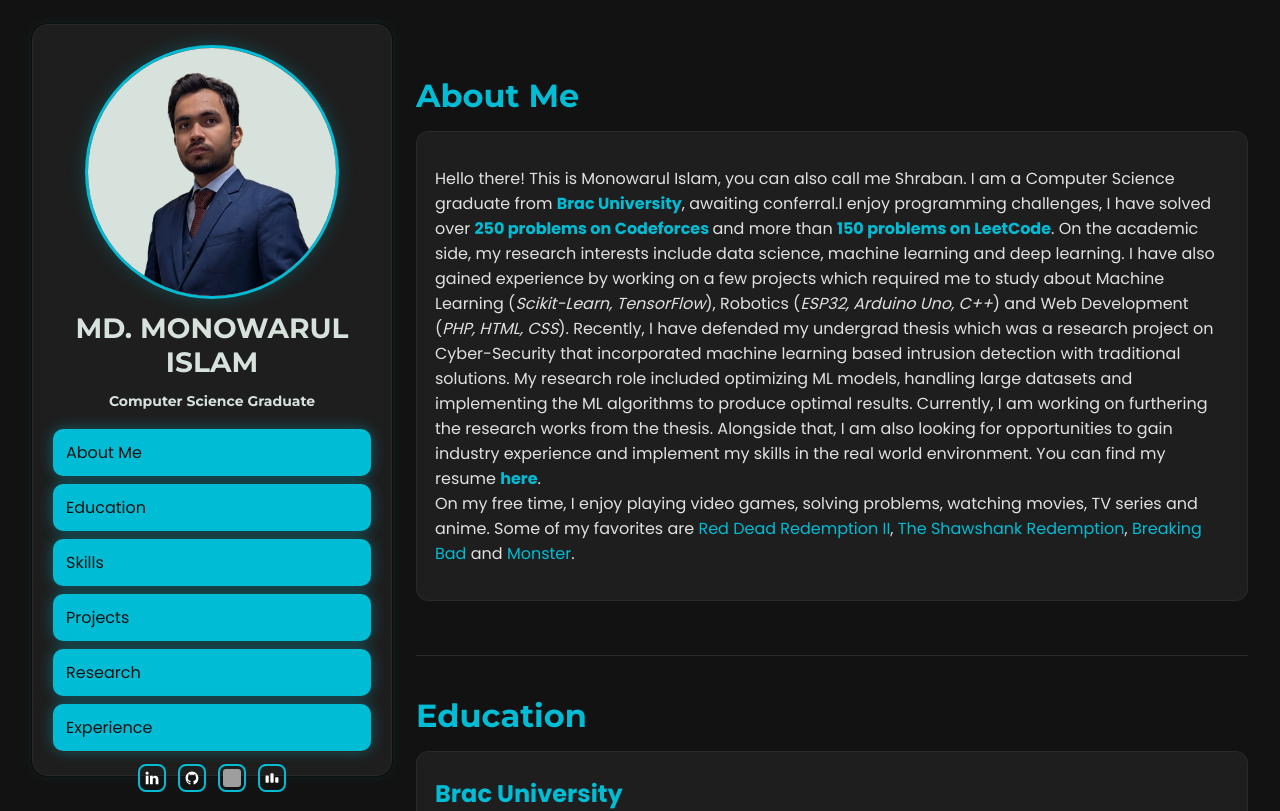
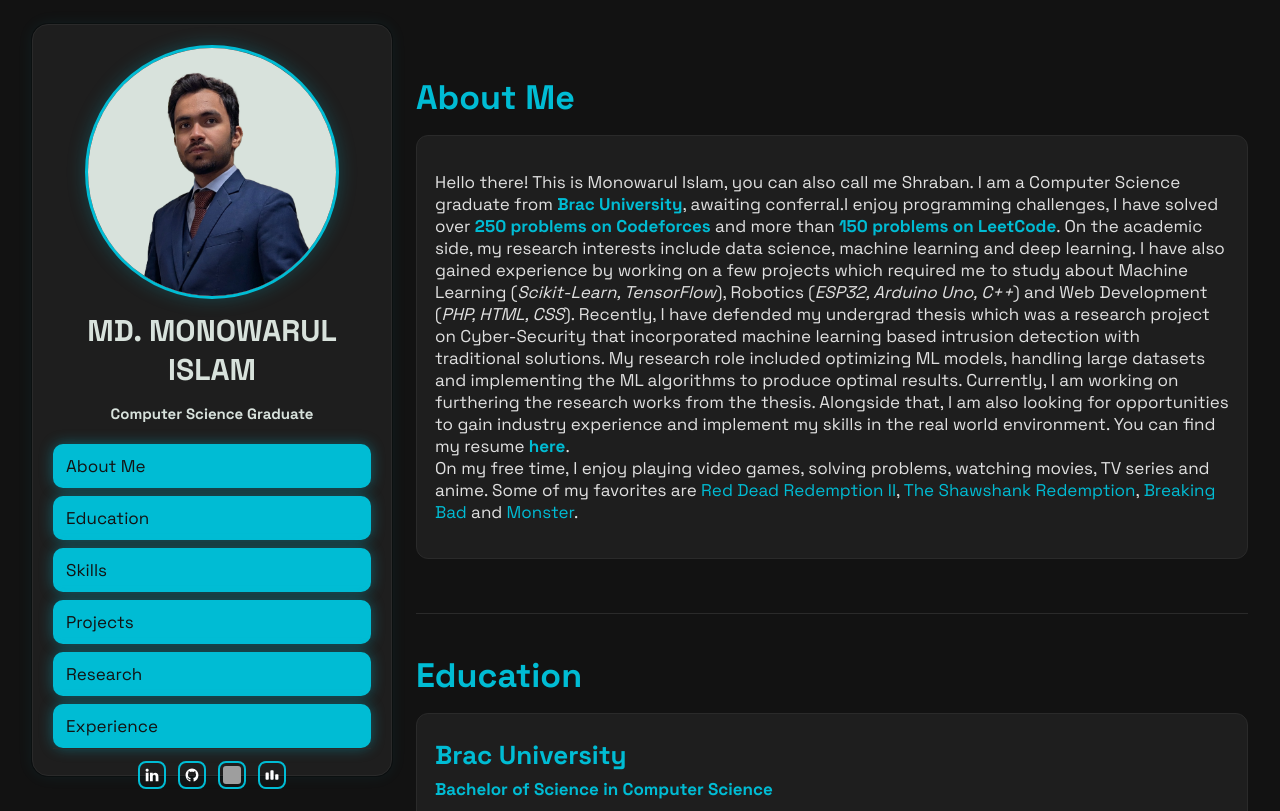
Before and after one commit to mi-shraban/portfolio-nextjs, a Next.js app: page / in a window 1280 px wide. Shown: the top 811 px of the page. Built offline with nearby package versions, Linux system fonts and the light colour scheme; grey boxes are pictures that could not be loaded.

Commit message:
font changed to Space Grotesk

```diff
--- a/app/globals.css
+++ b/app/globals.css
@@ -12,9 +12,14 @@
 html, body { height: 100%; }
 body {
     margin: 0;
-    font-family: 'Poppins', system-ui, -apple-system, Segoe UI, Roboto, Helvetica, Arial, 'Apple Color Emoji', 'Segoe UI Emoji';
+    font-size: 17px;
     background: var(--bg);
     color: var(--text);
+}
+
+/* Ensure normal copy uses body font explicitly */
+p, li {
+    font-family: var(--font-sans), system-ui, -apple-system, Segoe UI, Roboto, Helvetica, Arial, 'Apple Color Emoji', 'Segoe UI Emoji';
 }
 
 /* Prevent background scrolling when mobile menu is open */
@@ -76,12 +81,12 @@ a:hover { color: var(--primary-2); }
 .name {
     color: #d8e2dc;
     text-align: center;
-    font-size: 28px;
+    font-size: 30px;
 }
 
 .name small {
     color: #d8e2dc;
-    font-size: 14px;
+    font-size: 15px;
 }
 
 .ab_link{
@@ -153,25 +158,28 @@ a:hover { color: var(--primary-2); }
 
 h2 {
     color: var(--primary);
-    font-family: 'Montserrat', sans-serif;
-    font-size: 32px;
+    font-family: var(--font-display), var(--font-sans), system-ui, -apple-system, Segoe UI, Roboto, Helvetica, Arial, 'Apple Color Emoji', 'Segoe UI Emoji';
+    font-size: 34px;
     margin: 0 0 16px;
 }
 
 h3 {
     color: var(--primary);
     margin: 6px 0;
-    font-size: 24px;
+    font-size: 26px;
+    font-family: var(--font-display), var(--font-sans), system-ui, -apple-system, Segoe UI, Roboto, Helvetica, Arial, 'Apple Color Emoji', 'Segoe UI Emoji';
 }
 
 h4 {
     color: var(--primary);
     margin: 6px 0;
+    font-family: var(--font-display), var(--font-sans), system-ui, -apple-system, Segoe UI, Roboto, Helvetica, Arial, 'Apple Color Emoji', 'Segoe UI Emoji';
 }
 
 h5 {
     color: var(--primary);
     margin: 6px 0;
+    font-family: var(--font-display), var(--font-sans), system-ui, -apple-system, Segoe UI, Roboto, Helvetica, Arial, 'Apple Color Emoji', 'Segoe UI Emoji';
 }
 
 .card {
@@ -225,7 +233,7 @@ h5 {
 .cfHeader {
     text-align: center;
     color: var(--primary);
-    font-size: 28px;
+    font-size: 30px;
     margin-bottom: 20px;
 }
 
@@ -260,7 +268,7 @@ h5 {
 
 .cfMeta {
     color: var(--muted);
-    font-size: 14px;
+    font-size: 15px;
     margin: 4px 0;
 }
 
@@ -309,7 +317,7 @@ h5 {
 
 .proj_link {
     color: var(--primary);
-    font-size: 16px;
+    font-size: 17px;
     font-weight: normal;
     font-style: italic;
     margin-right: 10px;
@@ -322,7 +330,6 @@ h5 {
 
 .link_icon {
     font-size: 1em;
-    font-family: 'Segoe UI Symbol', 'Apple Symbols', 'Noto Sans Symbols', sans-serif;
     font-variant-emoji: text;
     line-height: 1;
     display: inline-block;
@@ -468,6 +475,6 @@ input[type="text"], input[type="email"], textarea {
     border-radius: 8px;
     background: #2c2c2c;
     color: var(--text);
-    font-size: 14px;
+    font-size: 15px;
 }
 input:focus, textarea:focus { outline: none; border-color: var(--primary); }
--- a/app/layout.tsx
+++ b/app/layout.tsx
@@ -1,5 +1,19 @@
 import './globals.css'
 import type { Metadata } from 'next'
+import { Space_Grotesk } from 'next/font/google'
+
+// Techy fonts: IBM Plex Sans for body, Orbitron for display/headings
+const bodyFont = Space_Grotesk({
+    subsets: ['latin'],
+    weight: ['300', '400', '500', '600', '700'],
+    variable: '--font-sans'
+})
+
+const displayFont = Space_Grotesk({
+    subsets: ['latin'],
+    weight: ['400', '500', '600', '700'],
+    variable: '--font-display'
+})
 
 export const metadata: Metadata = {
 	title: 'Md. Monowarul Islam Shraban - Portfolio',
@@ -30,12 +44,9 @@ export default function RootLayout({ children }: { children: React.ReactNode })
 		worksFor: { '@type': 'Organization', name: 'Brac University' }
 	}
 	return (
-		<html lang="en">
+		<html lang="en" className={`${bodyFont.variable} ${displayFont.variable}`}>
 		<head>
 			<meta name="viewport" content="width=device-width, initial-scale=1" />
-			<link rel="preconnect" href="https://fonts.googleapis.com" />
-			<link rel="preconnect" href="https://fonts.gstatic.com" crossOrigin="" />
-			<link href="https://fonts.googleapis.com/css2?family=Poppins:wght@300;400;500;600;700&family=Montserrat:wght@400;500;600;700&display=swap" rel="stylesheet" />
 			<script
 				type="application/ld+json"
 				dangerouslySetInnerHTML={{
@@ -43,7 +54,7 @@ export default function RootLayout({ children }: { children: React.ReactNode })
 				}}
 			/>
 		</head>
-		<body>{children}</body>
+		<body className={bodyFont.className}>{children}</body>
 		</html>
 	)
 }
```
